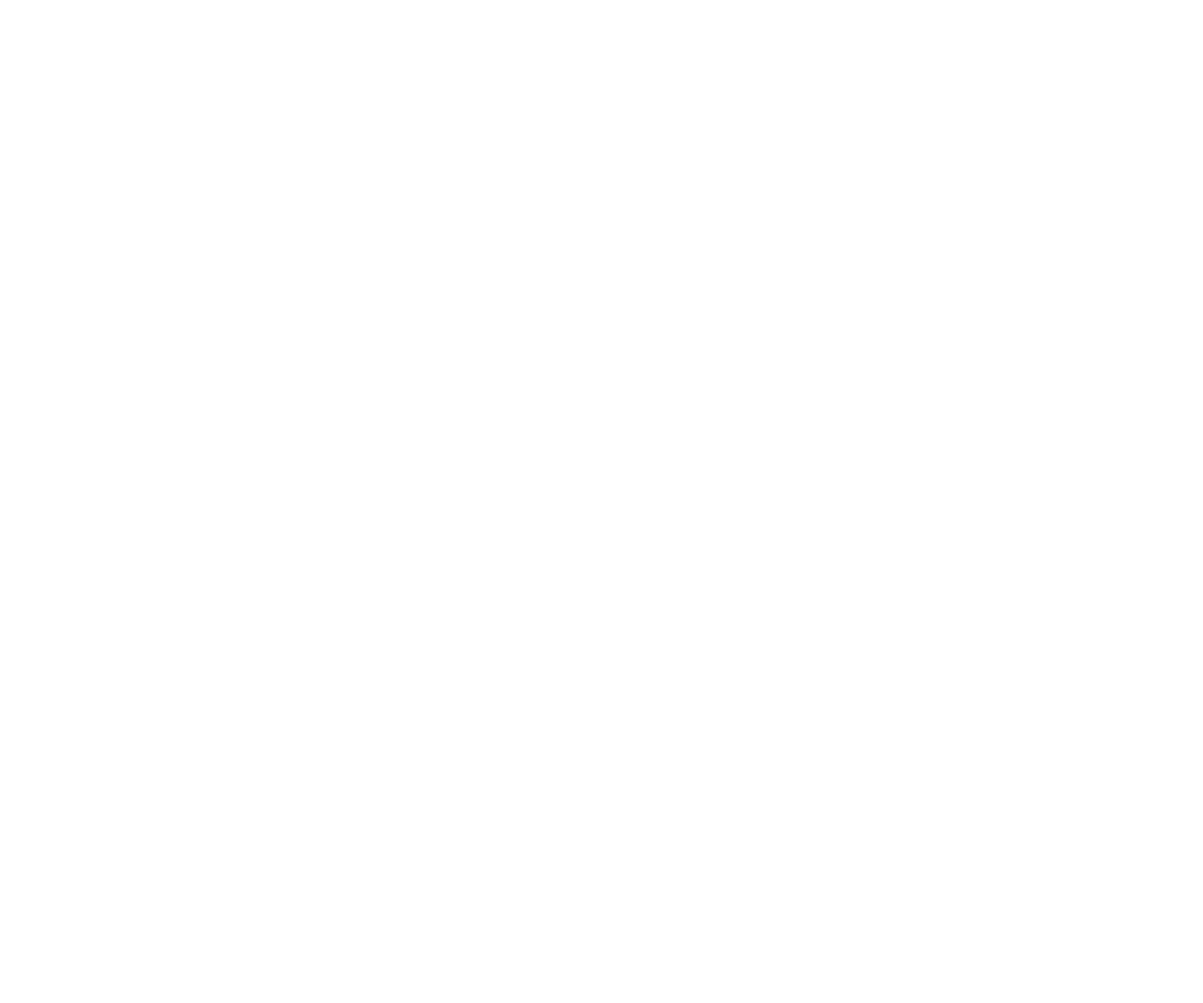
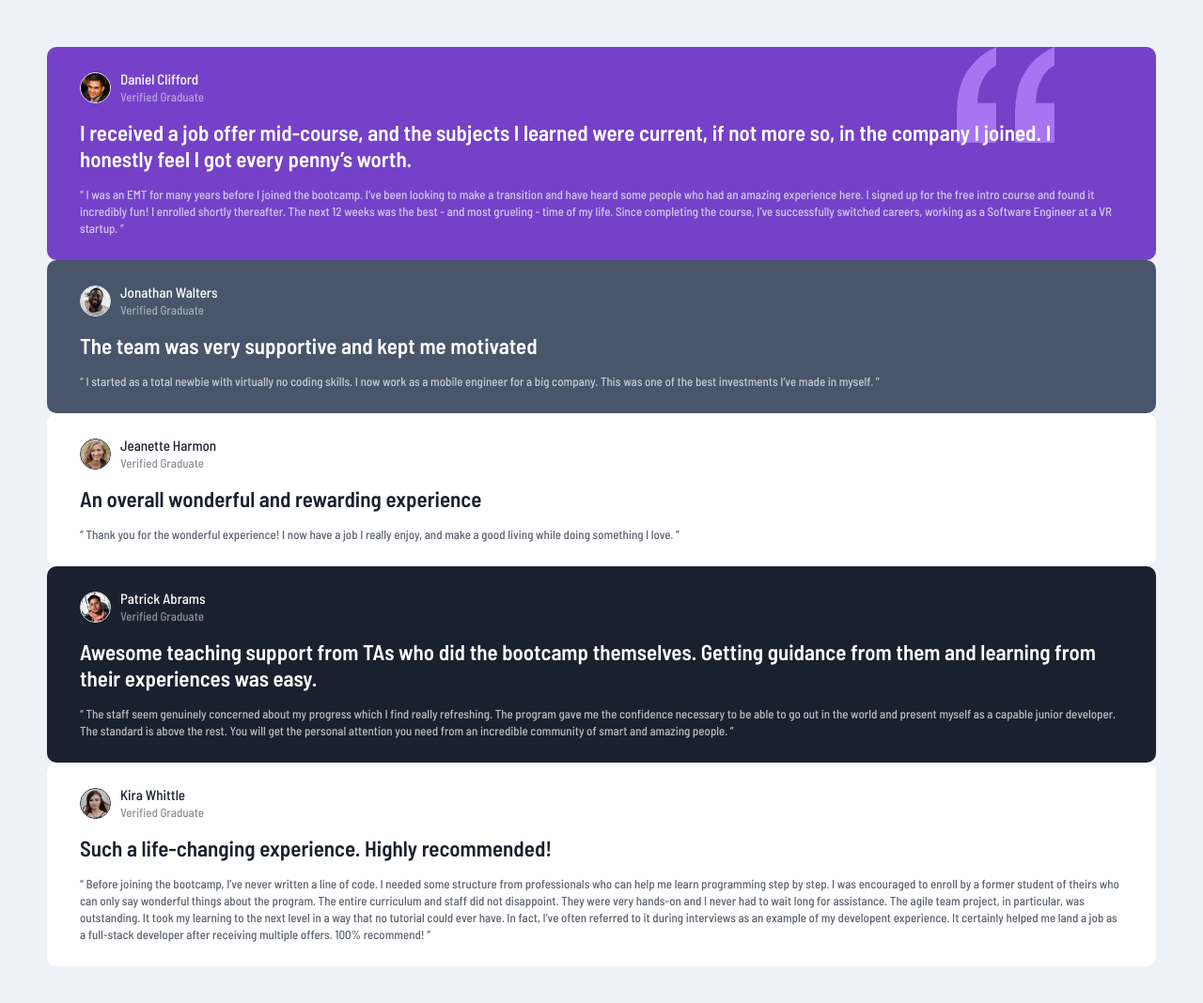
Before and after one commit to dibrooo/Testimonials-Grid-Section, a plain HTML site: page index.html in a window 1280 px wide. Shown: the whole page at 94% size. Before the commit the page ends 800 px from the top, so only its background shows below. Drawn offline with nearby package versions, Linux system fonts and the light colour scheme; files that its build step writes are made by us from their sources.

Commit message:
Added Testimonials Cards

```diff
--- a/index.html
+++ b/index.html
@@ -11,63 +11,121 @@
       sizes="32x32"
       href="./images/favicon-32x32.png"
     />
-    <link rel="stylesheet" href="style.css" />
+    <link rel="stylesheet" href="styles.css" />
 
     <title>Frontend Mentor | Testimonials Grid Section</title>
   </head>
   <body>
-    <!-- Daniel Clifford
-  Verified Graduate
+    <main>
+      <div class="testimonial-card" id="card1">
+        <div class="user-wrapper">
+          <img src="images/image-daniel.jpg" alt="Avatar" />
+          <div class="user">
+            <span>Daniel Clifford</span>
+            <br />
+            <label>Verified Graduate</label>
+          </div>
+        </div>
+        <h2>
+          I received a job offer mid-course, and the subjects I learned were
+          current, if not more so, in the company I joined. I honestly feel I
+          got every penny’s worth.
+        </h2>
+        <p>
+          “ I was an EMT for many years before I joined the bootcamp. I’ve been
+          looking to make a transition and have heard some people who had an
+          amazing experience here. I signed up for the free intro course and
+          found it incredibly fun! I enrolled shortly thereafter. The next 12
+          weeks was the best - and most grueling - time of my life. Since
+          completing the course, I’ve successfully switched careers, working as
+          a Software Engineer at a VR startup. ”
+        </p>
+      </div>
 
-  I received a job offer mid-course, and the subjects I learned were current, if not more so,
-  in the company I joined. I honestly feel I got every penny’s worth.
+      <div class="testimonial-card" id="card2">
+        <div class="user-wrapper">
+          <img src="images/image-jonathan.jpg" alt="Avatar" />
+          <div class="user">
+            <span>Jonathan Walters</span>
+            <br />
+            <label>Verified Graduate</label>
+          </div>
+        </div>
+        <h2>The team was very supportive and kept me motivated</h2>
+        <p>
+          “ I started as a total newbie with virtually no coding skills. I now
+          work as a mobile engineer for a big company. This was one of the best
+          investments I’ve made in myself. ”
+        </p>
+      </div>
 
-  “ I was an EMT for many years before I joined the bootcamp. I’ve been looking to make a
-  transition and have heard some people who had an amazing experience here. I signed up
-  for the free intro course and found it incredibly fun! I enrolled shortly thereafter.
-  The next 12 weeks was the best - and most grueling - time of my life. Since completing
-  the course, I’ve successfully switched careers, working as a Software Engineer at a VR startup. ”
+      <div class="testimonial-card" id="card3">
+        <div class="user-wrapper">
+          <img src="images/image-jeanette.jpg" alt="Avatar" />
+          <div class="user">
+            <span>Jeanette Harmon</span>
+            <br />
+            <label>Verified Graduate</label>
+          </div>
+        </div>
+        <h2>An overall wonderful and rewarding experience</h2>
+        <p>
+          “ Thank you for the wonderful experience! I now have a job I really
+          enjoy, and make a good living while doing something I love. ”
+        </p>
+      </div>
 
-  Jonathan Walters
-  Verified Graduate
+      <div class="testimonial-card" id="card4">
+        <div class="user-wrapper">
+          <img src="images/image-patrick.jpg" alt="Avatar" />
+          <div class="user">
+            <span>Patrick Abrams</span>
+            <br />
+            <label>Verified Graduate</label>
+          </div>
+        </div>
+        <h2>
+          Awesome teaching support from TAs who did the bootcamp themselves.
+          Getting guidance from them and learning from their experiences was
+          easy.
+        </h2>
+        <p>
+          “ The staff seem genuinely concerned about my progress which I find
+          really refreshing. The program gave me the confidence necessary to be
+          able to go out in the world and present myself as a capable junior
+          developer. The standard is above the rest. You will get the personal
+          attention you need from an incredible community of smart and amazing
+          people. ”
+        </p>
+      </div>
 
-  The team was very supportive and kept me motivated
+      <div class="testimonial-card" id="card5">
+        <div class="user-wrapper">
+          <img src="images/image-kira.jpg" alt="Avatar" />
+          <div class="user">
+            <span>Kira Whittle</span>
+            <br />
+            <label>Verified Graduate</label>
+          </div>
+        </div>
+        <h2>Such a life-changing experience. Highly recommended!</h2>
+        <p>
+          “ Before joining the bootcamp, I’ve never written a line of code. I
+          needed some structure from professionals who can help me learn
+          programming step by step. I was encouraged to enroll by a former
+          student of theirs who can only say wonderful things about the program.
+          The entire curriculum and staff did not disappoint. They were very
+          hands-on and I never had to wait long for assistance. The agile team
+          project, in particular, was outstanding. It took my learning to the
+          next level in a way that no tutorial could ever have. In fact, I’ve
+          often referred to it during interviews as an example of my developent
+          experience. It certainly helped me land a job as a full-stack
+          developer after receiving multiple offers. 100% recommend! ”
+        </p>
+      </div>
+    </main>
 
-  “ I started as a total newbie with virtually no coding skills. I now work as a mobile engineer
-  for a big company. This was one of the best investments I’ve made in myself. ”
-
-  Jeanette Harmon
-  Verified Graduate
-
-  An overall wonderful and rewarding experience
-
-  “ Thank you for the wonderful experience! I now have a job I really enjoy, and make a good living
-  while doing something I love. ”
-
-  Patrick Abrams
-  Verified Graduate
-
-  Awesome teaching support from TAs who did the bootcamp themselves. Getting guidance from them and
-  learning from their experiences was easy.
-
-  “ The staff seem genuinely concerned about my progress which I find really refreshing. The program
-  gave me the confidence necessary to be able to go out in the world and present myself as a capable
-  junior developer. The standard is above the rest. You will get the personal attention you need from
-  an incredible community of smart and amazing people. ”
-
-  Kira Whittle
-  Verified Graduate
-
-  Such a life-changing experience. Highly recommended!
-
-  “ Before joining the bootcamp, I’ve never written a line of code. I needed some structure from
-  professionals who can help me learn programming step by step. I was encouraged to enroll by a former
-  student of theirs who can only say wonderful things about the program. The entire curriculum and staff
-  did not disappoint. They were very hands-on and I never had to wait long for assistance. The agile team
-  project, in particular, was outstanding. It took my learning to the next level in a way that no tutorial
-  could ever have. In fact, I’ve often referred to it during interviews as an example of my developent
-  experience. It certainly helped me land a job as a full-stack developer after receiving multiple offers.
-  100% recommend! ”
+    <!--
 
   <div class="attribution">
     Challenge by <a href="https://www.frontendmentor.io?ref=challenge" target="_blank">Frontend Mentor</a>.
--- a/styles.scss
+++ b/styles.scss
@@ -0,0 +1,84 @@
+@import url("https://fonts.googleapis.com/css2?family=Barlow+Semi+Condensed:wght@500;600&display=swap");
+
+$moderate-violet: hsl(263, 55%, 52%);
+$very-dark-grayish-blue: hsl(217, 19%, 35%);
+$very-dark-blackish-blue: hsl(219, 29%, 14%);
+$white: hsl(0, 0%, 100%);
+$light-gray: hsl(0, 0%, 81%);
+$light-grayish-blue: hsl(210, 46%, 95%);
+
+* {
+  margin: 0;
+  padding: 0;
+  box-sizing: border-box;
+}
+
+body {
+  margin: 50px;
+  font-size: 13px;
+  font-family: "Barlow Semi Condensed", sans-serif;
+  background-color: $light-grayish-blue;
+}
+
+.testimonial-card {
+  display: flex;
+  flex-direction: column;
+  gap: 15px;
+  padding: 25px 35px;
+  border-radius: 10px;
+
+  .user-wrapper {
+    display: flex;
+    align-items: center;
+    gap: 10px;
+    line-height: 18px;
+
+    img {
+      width: 33px;
+      height: 33px;
+      border: 1px solid;
+      border-radius: 100%;
+    }
+
+    span {
+      font-size: 15px;
+    }
+  }
+
+  h2 {
+    font-size: 23px;
+  }
+
+  label {
+    opacity: 50%;
+  }
+
+  p {
+    line-height: 18px;
+    opacity: 70%;
+  }
+}
+
+#card1 {
+  color: $white;
+  background-color: $moderate-violet;
+  background-image: url("images/bg-pattern-quotation.svg");
+  background-repeat: no-repeat;
+  background-position: 90% 0;
+}
+
+#card2 {
+  color: $white;
+  background-color: $very-dark-grayish-blue;
+}
+
+#card3,
+#card5 {
+  color: $very-dark-blackish-blue;
+  background-color: $white;
+}
+
+#card4 {
+  color: $white;
+  background-color: $very-dark-blackish-blue;
+}
```
Also changed, not shown: styles.css, 1 other file.
